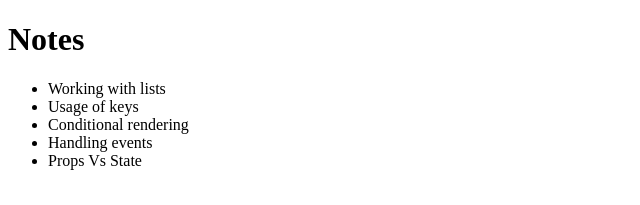
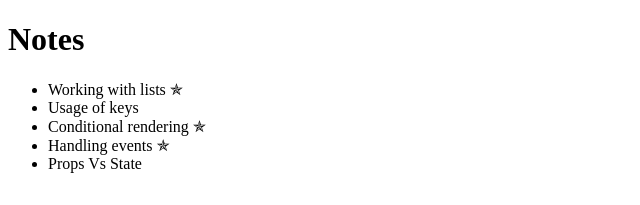
Before and after one commit to githubscientist/react-b51, a React (Vite) app: page / in a window 1280 px wide. Shown: the top 205 px of the page, without its empty margins (0-640 px from the left). Built offline with nearby package versions, Linux system fonts and the light colour scheme.

Commit message:
conditional rendering --first way

```diff
--- a/src/components/Note.jsx
+++ b/src/components/Note.jsx
@@ -1,8 +1,15 @@
 import React from 'react';
 
 function Note({ note }) {
+
+    if (note.important) {
+        return (
+          <li>{ note.content } ✯ </li>
+      )
+    }
+
   return (
-      <li>{ note.content }</li>
+    <li>{ note.content }</li>
   )
 }
 
```
